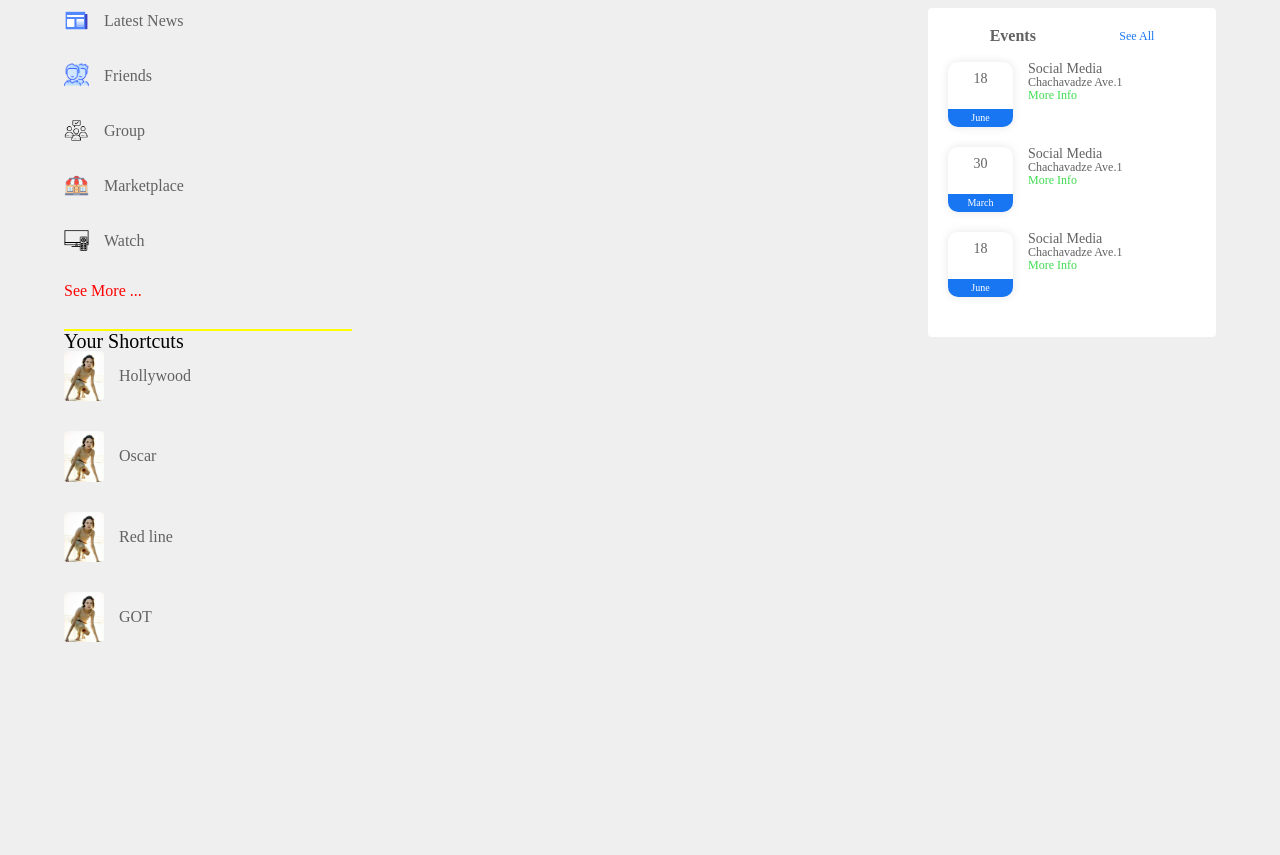
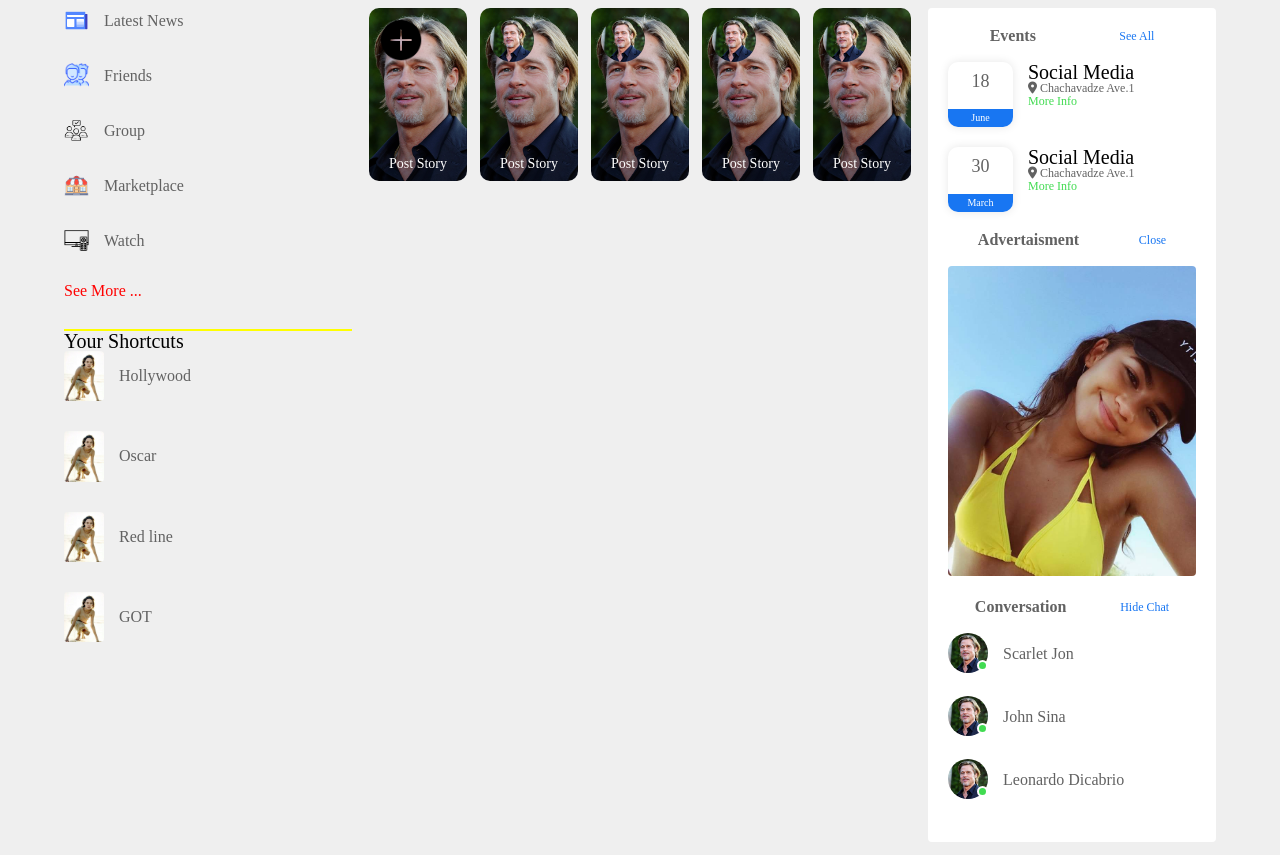
Before and after one commit to Ljojua15/Hollybook, a plain HTML site: page index.html in a window 1280 px wide. Shown: the part 78-933 px from the top of the page. Before the commit the page ends 800 px from the top, so only its background shows below. Drawn offline with Linux system fonts and the light colour scheme.

Commit message:
add main content

```diff
--- a/css/style.css
+++ b/css/style.css
@@ -212,3 +212,101 @@ nav {
     font-size: 10px;
     padding: 4px 0;
 }
+
+.events h2 {
+    font-size: 20px;
+    color: black;
+}
+
+.events h3 {
+    font-size: 18px;
+}
+
+.sidebar-ads {
+    width: 100%;
+    margin-bottom: 20px;
+    border-radius: 4px;
+}
+
+
+/* .photo {
+    width: 100px;
+    height: 100px;
+} */
+
+.online-list {
+    display: flex;
+    align-items: center;
+    margin-bottom: 20px;
+}
+
+.online-list .online img {
+    width: 40px;
+    border-radius: 50%;
+}
+
+.online-list .online {
+    width: 40px;
+    border-radius: 50%;
+    margin-right: 15px;
+}
+
+.online-list .online::after {
+    top: unset;
+    bottom: 5px;
+}
+
+.story-gallery {
+    display: flex;
+    justify-content: space-between;
+    margin-bottom: 20px;
+}
+
+.story {
+    flex-basis: 18%;
+    padding-top: 32%;
+    position: relative;
+    background-image: linear-gradient(transparent, rgb(0, 0, 0, 0.5)), url(../image/photo/brad-pit.jpg);
+    background-position: center;
+    background-size: cover;
+    border-radius: 10px;
+}
+
+.story img {
+    position: absolute;
+    width: 45%;
+    top: 10px;
+    left: 10px;
+    border-radius: 50%;
+}
+
+.story p {
+    position: absolute;
+    bottom: 10px;
+    width: 100%;
+    text-align: center;
+    color: #fff;
+    font-size: 14px;
+}
+
+/* უკან პოსტის ფოროებში შეგვიძლია ჩავსვათ */
+
+/* .story1{
+    background-image: linear-gradient(transparent, rgb(0, 0, 0, 0.5)), url(../image/photo/brad-pit.jpg);
+
+}
+
+.story2{
+    background-image: linear-gradient(transparent, rgb(0, 0, 0, 0.5)), url(../image/photo/brad-pit.jpg);
+}
+
+
+
+.story3{
+    background-image: linear-gradient(transparent, rgb(0, 0, 0, 0.5)), url(../image/photo/brad-pit.jpg);
+
+}
+.story4{
+       background-image: linear-gradient(transparent, rgb(0, 0, 0, 0.5)), url(../image/photo/brad-pit.jpg);
+
+} */
--- a/index.html
+++ b/index.html
@@ -9,6 +9,7 @@
     <link rel="stylesheet" href="css/reset.css">
     <link rel="stylesheet" href="css/style.css">
     <link rel="stylesheet" href="css/responsive.css">
+    <script src="https://kit.fontawesome.com/f7d69d02a8.js" crossorigin="anonymous"></script>
 </head>
 
 <body>
@@ -60,7 +61,42 @@
                 </div>
             </div>
             <!-- maincontent -->
-            <div class="main"></div>
+            <div class="main">
+                <div class="story-gallery">
+                    <div class="story">
+                        <img src="image/icons/icons8-plus-+-50.png" alt="scarlet">
+                        <p>Post Story</p>
+                    </div>
+
+                    <div class="story story1">
+                        <img src="image/photo/brad-pit.jpg" alt="scarlet">
+                        <p>Post Story</p>
+                    </div>
+
+                    <div class="story story2">
+                        <img src="image/photo/brad-pit.jpg" alt="scarlet">
+                        <p>Post Story</p>
+                    </div>
+
+                    <div class="story story3">
+                        <img src="image/photo/brad-pit.jpg" alt="scarlet">
+                        <p>Post Story</p>
+                    </div>
+
+                    <div class="story story4">
+                        <img src="image/photo/brad-pit.jpg" alt="scarlet">
+                        <p>Post Story</p>
+                    </div>
+
+
+                </div>
+
+
+
+
+
+
+            </div>
             <!-- rightbar -->
             <div class="right-sidebar">
                 <div class="sidebar-titel">
@@ -80,7 +116,7 @@
                     </div>
                     <div class="right-events">
                         <h2>Social Media</h2>
-                        <p>Chachavadze Ave.1</p>
+                        <p> <i class="fa-solid fa-location-dot"></i> Chachavadze Ave.1</p>
                         <a href="#">More Info</a>
                     </div>
                 </div>
@@ -92,23 +128,58 @@
                     </div>
                     <div class="right-events">
                         <h2>Social Media</h2>
-                        <p>Chachavadze Ave.1</p>
+                        <p> <i class="fa-solid fa-location-dot"></i> Chachavadze Ave.1</p>
                         <a href="#">More Info</a>
                     </div>
                 </div>
 
-                <div class="events">
-                    <div class="left-events">
-                        <h3>18</h3>
-                        <span>June</span>
+                <!-- damatebulia surati da admertaicmenti -->
+
+                <div class="sidebar-titel">
+                    <h4> Advertaisment</h4>
+                    <a href="#"> Close</a>
+                </div>
+                <img src="image/photo/zendaya.jpg" class="sidebar-ads">
+
+                <!-- chati -->
+
+                <div class="sidebar-titel">
+                    <h4> Conversation</h4>
+                    <a href="#"> Hide Chat</a>
+                </div>
+
+
+
+                <div class="online-list">
+                    <div class="online">
+                        <img src="image/photo/brad-pit.jpg" alt="scarlett" class="photo">
                     </div>
-                    <div class="right-events">
-                        <h2>Social Media</h2>
-                        <p>Chachavadze Ave.1</p>
-                        <a href="#">More Info</a>
+                    <p>Scarlet Jon</p>
+                </div>
+
+                <div class="online-list">
+                    <div class="online">
+                        <img src="image/photo/brad-pit.jpg" alt="scarlett" class="photo">
                     </div>
+                    <p>John Sina</p>
                 </div>
+
+                <div class="online-list">
+                    <div class="online">
+                        <img src="image/photo/brad-pit.jpg" alt="scarlett" class="photo">
+                    </div>
+                    <p>Leonardo Dicabrio</p>
+                </div>
+
+
+
+
+
+
+
+
             </div>
+
 
 
 
```
Also changed, not shown: back/lasha.jpg (added).
